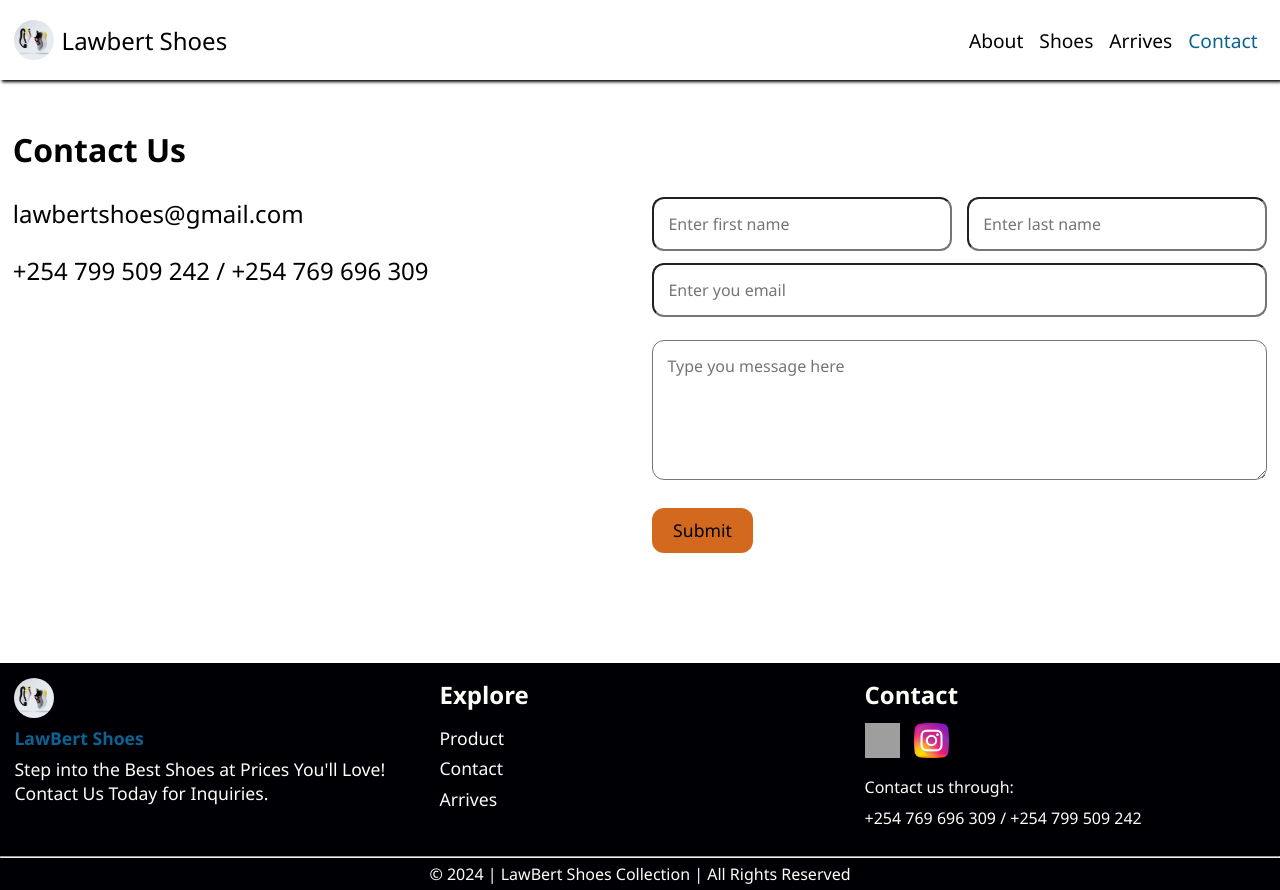
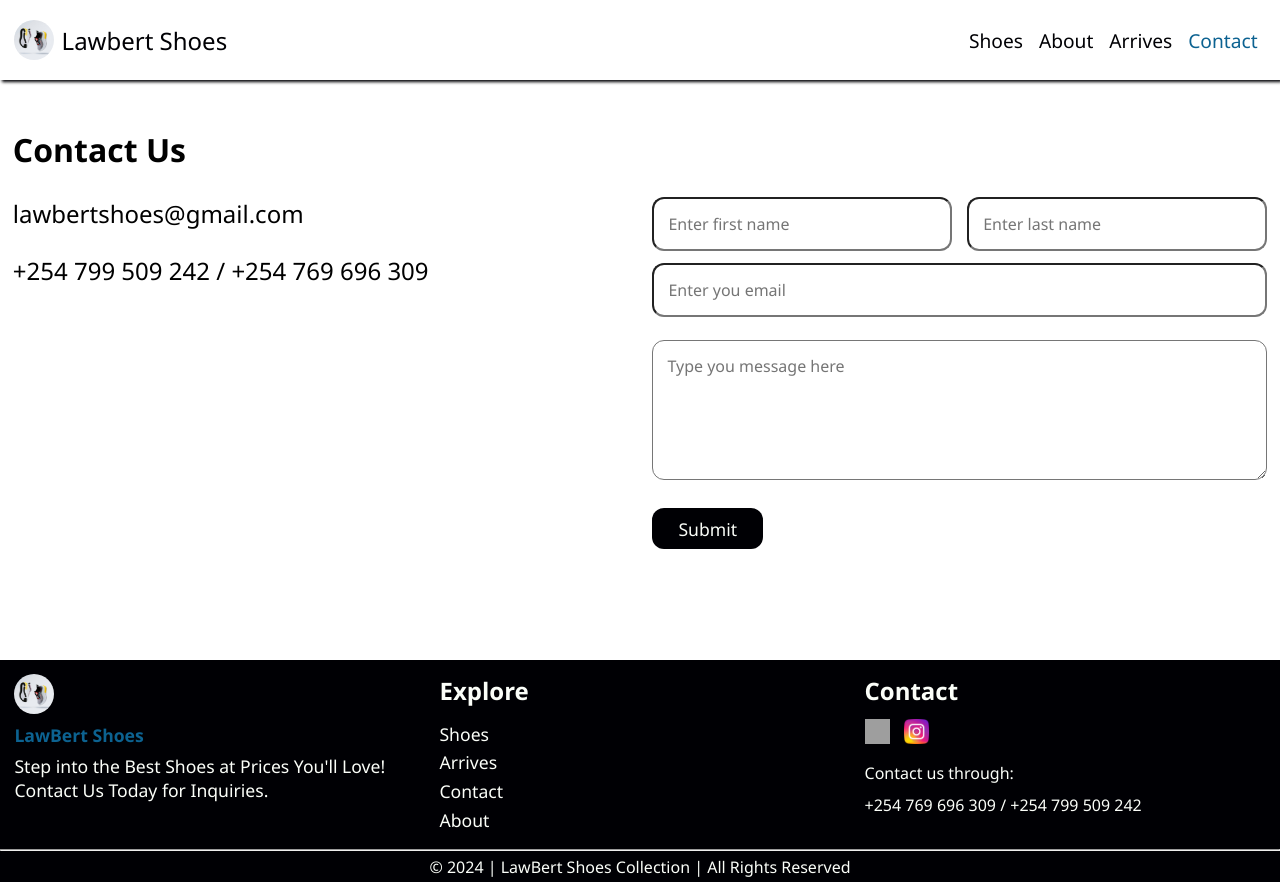
Before and after one commit to Lawrence-Mwangi/lawbert, a Vue app: page /contact in a window 1280 px wide. Built offline with nearby package versions, Linux system fonts and the light colour scheme; grey boxes are pictures that could not be loaded.

Commit message:
update the footer,navbar to ensure that the link are link correctly and they style for beeter looking of the website

```diff
--- a/src/assets/css/_contact.scss
+++ b/src/assets/css/_contact.scss
@@ -29,16 +29,16 @@
                 }
             }
             button{
-                padding:0.6em 1.2em;
-                color:$secondary-color;
-                background:#d2691e;
+                padding:0.5em 1.5em;
+                color:$primary-color;
+                background: $secondary-color;
                 font-size: 1.1em;
                 border:none;
                 border-radius:12px;
                 transition: box-shadow 0.3s ease-in-out;
             }
             button:hover{
-                box-shadow: 0 0 20px rgba(180, 54, 73, 0.9);
+                box-shadow: 0 0 20px $accent-color;
             }
         }
     }
--- a/src/assets/css/_content.scss
+++ b/src/assets/css/_content.scss
@@ -50,13 +50,14 @@
                 box-shadow: 1px 1px 2px $secondary-color;
                 padding: 0.8em;
                 border-radius: 12px;
+                margin-bottom: 1.2em;
 
                 .img{
                     @include flex_center;
 
                     img{
-                        width: 60%;
-                        height: 30vh;
+                        width: 95%;
+                        height: 35vh;
                         border-radius: 12px;
                     }
                 }
--- a/src/assets/css/_footer.scss
+++ b/src/assets/css/_footer.scss
@@ -29,7 +29,7 @@
         .footer_links{
             li{
                 list-style: none;
-                padding: 0.2em 0;
+                padding: 0.15em 0;
 
                 a{
                     color: $primary-color;
@@ -46,8 +46,8 @@
         .footer_social{
             a{
                 img{
-                    width: 35px;
-                    height: 35px;
+                    width: 25px;
+                    height: 25px;
                     margin-right:0.9em;
                 }
             }
--- a/src/components/footerComponent.vue
+++ b/src/components/footerComponent.vue
@@ -11,9 +11,10 @@
 
             <div class="footer_links">
                 <h2>Explore</h2>
-                <li><a href="#">Product</a></li>
-                <li><a href="#">Contact</a></li>
-                <li><a href="#">Arrives</a></li>
+                <li><router-link :to="{ name:'products' }">Shoes</router-link></li>
+                <li><router-link :to="{ name:'arrives' }">Arrives</router-link></li>
+                <li><router-link :to="{ name:'contact' }">Contact</router-link></li>
+                <li><router-link :to="{ name:'about' }">About</router-link></li>
             </div>
 
             <div class="footer_social">
--- a/src/components/navbarComponent.vue
+++ b/src/components/navbarComponent.vue
@@ -21,8 +21,8 @@
 
         <div class="nav_links" :class="{ 'active': isNavOpen }">
             <ul>
+                <li><router-link :to="{ name:'products' }">Shoes</router-link></li>
                 <li><router-link :to="{ name:'about' }">About</router-link></li>
-                <li><router-link :to="{ name:'products' }">Shoes</router-link></li>
                 <li> <router-link :to="{ name:'arrives' }">Arrives</router-link> </li>
                 <li> <router-link :to="{ name:'contact' }">Contact</router-link></li>
             </ul>
```
